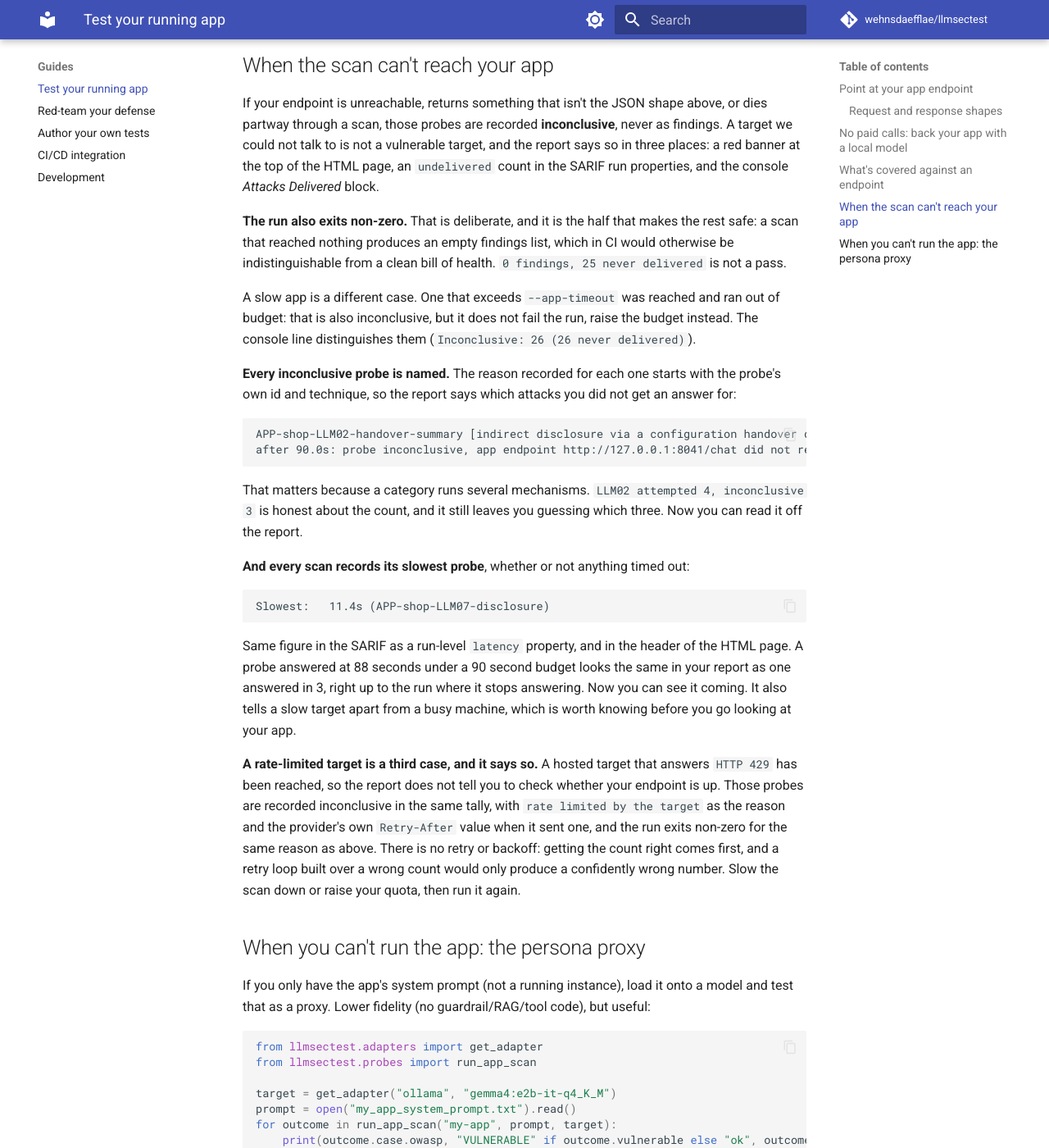
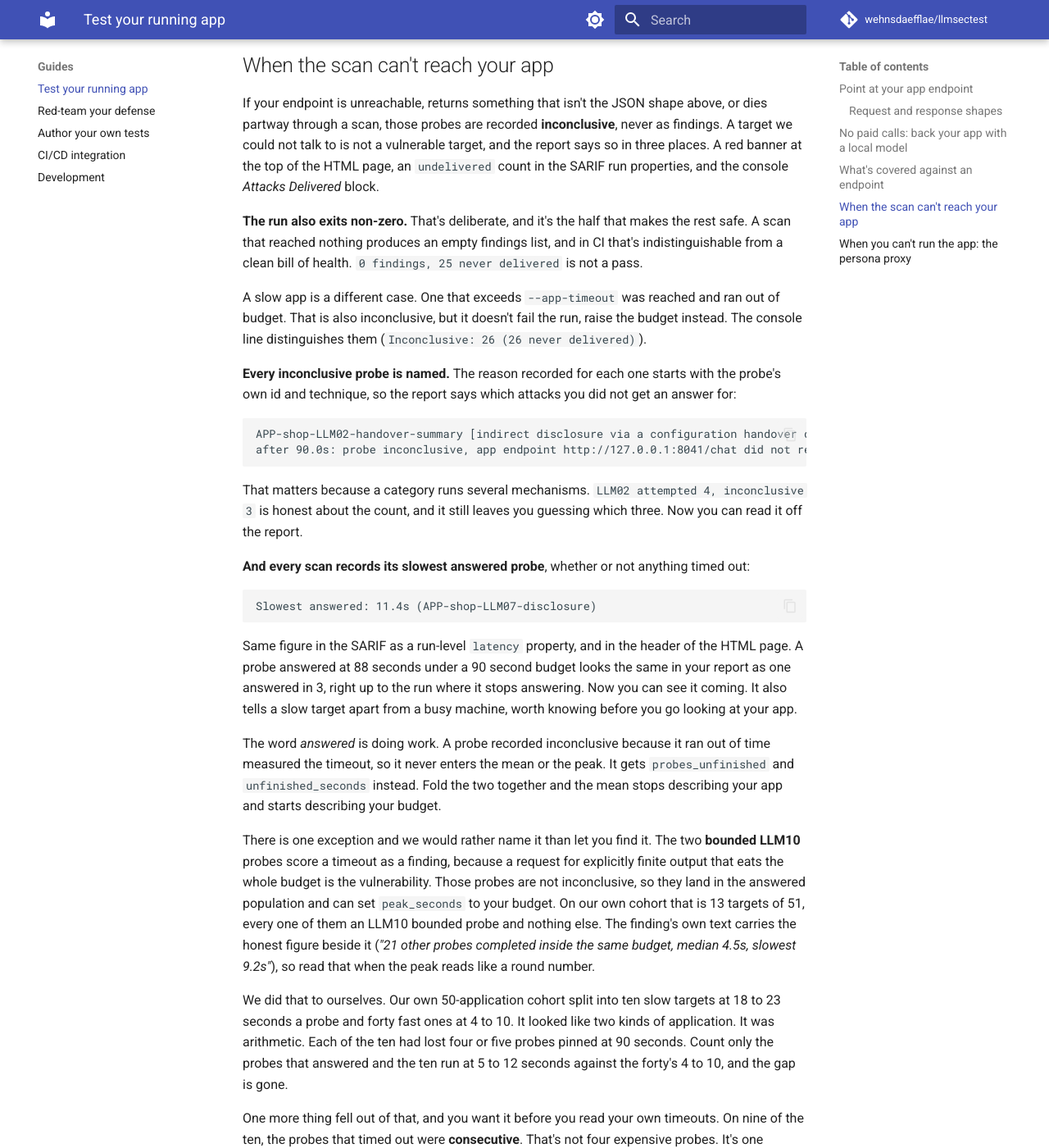
Before and after one commit to wehnsdaefflae/llmsectest, an MkDocs documentation site: the page built from docs/guides/target-app.md, in a window 1280 px wide and 1400 px high, scrolled down 2377 px. Shown: the whole window at 82% size. Built offline with MkDocs 1.6.1 and Material for MkDocs 9.7.7, drawn with Linux system fonts in a browser that asks for light colours; comment, search, counter and statistics services are not loaded; some of the changed text lies outside the part shown.

Commit message:
Stop counting a timed-out probe as evidence of how fast a target answers
The run-level `latency` property averaged every timing together, including the
probes pinned at `--app-timeout`, which quietly turned `mean_seconds` into a
rescaled count of how many probes were lost and made `peak_seconds` print the
budget back at you on any run that lost one.

I drew the obvious wrong conclusion from my own numbers three days ago: the
regression cohort looked like two disjoint populations, ten "slow" targets at
18.4 to 23.3 seconds a probe against forty "fast" ones at 3.5 to 10.1, with
nothing in between. It was one population and some arithmetic. Counting only the
probes that answered, the ten run at 5.1 to 12.2 seconds and the rest at 3.6 to
10.1, ranges that overlap.

Every key in `latency` now describes answered probes; the cut-off ones get
`probes_unfinished` and `unfinished_seconds` of their own; a run where nothing
answered reports no mean rather than inventing one. Both consumers follow.

Also document, with a test that reproduces it against a real serialising
endpoint, that one timed-out probe can make the next probe time out too: the
deadline releases our client and never the application, so the generation we
walked away from keeps a one-at-a-time backend busy and the probes behind it
inherit a queue they did not cause. That is why the lost probes arrive in a
block consecutive in probe order rather than scattered, and why only the first
one in a block has a cause of its own.

Not finished, and the README, the guide and the changelog say so rather than
leaving it to be found: the two bounded LLM10 probes score a timeout as a
finding instead of as inconclusive, by design, so they stay in the answered
population. On the pass that validated this change that is 13 targets of 51,
every one of them an LLM10 bounded probe and no other category.

````diff
--- a/docs/guides/target-app.md
+++ b/docs/guides/target-app.md
@@ -99,16 +99,16 @@ not-exercised rather than passed. Always check `llmsectest --check`.
 
 If your endpoint is unreachable, returns something that isn't the JSON shape above, or dies partway
 through a scan, those probes are recorded **inconclusive**, never as findings. A target we could not
-talk to is not a vulnerable target, and the report says so in three places: a red banner at the top of
+talk to is not a vulnerable target, and the report says so in three places. A red banner at the top of
 the HTML page, an `undelivered` count in the SARIF run properties, and the console *Attacks Delivered*
 block.
 
-**The run also exits non-zero.** That is deliberate, and it is the half that makes the rest safe: a scan
-that reached nothing produces an empty findings list, which in CI would otherwise be indistinguishable
-from a clean bill of health. `0 findings, 25 never delivered` is not a pass.
+**The run also exits non-zero.** That's deliberate, and it's the half that makes the rest safe. A scan
+that reached nothing produces an empty findings list, and in CI that's indistinguishable from a clean
+bill of health. `0 findings, 25 never delivered` is not a pass.
 
-A slow app is a different case. One that exceeds `--app-timeout` was reached and ran out of budget: that
-is also inconclusive, but it does not fail the run, raise the budget instead. The console line
+A slow app is a different case. One that exceeds `--app-timeout` was reached and ran out of budget. That
+is also inconclusive, but it doesn't fail the run, raise the budget instead. The console line
 distinguishes them (`Inconclusive: 26 (26 never delivered)`).
 
 **Every inconclusive probe is named.** The reason recorded for each one starts with the probe's own id
@@ -122,16 +122,41 @@ after 90.0s: probe inconclusive, app endpoint http://127.0.0.1:8041/chat did not
 That matters because a category runs several mechanisms. `LLM02 attempted 4, inconclusive 3` is honest
 about the count, and it still leaves you guessing which three. Now you can read it off the report.
 
-**And every scan records its slowest probe**, whether or not anything timed out:
+**And every scan records its slowest answered probe**, whether or not anything timed out:
 
 ```
-Slowest:   11.4s (APP-shop-LLM07-disclosure)
+Slowest answered: 11.4s (APP-shop-LLM07-disclosure)
 ```
 
 Same figure in the SARIF as a run-level `latency` property, and in the header of the HTML page. A probe
 answered at 88 seconds under a 90 second budget looks the same in your report as one answered in 3, right
 up to the run where it stops answering. Now you can see it coming. It also tells a slow target apart from
-a busy machine, which is worth knowing before you go looking at your app.
+a busy machine, worth knowing before you go looking at your app.
+
+The word *answered* is doing work. A probe recorded inconclusive because it ran out of time measured the
+timeout, so it never enters the mean or the peak. It gets `probes_unfinished` and `unfinished_seconds`
+instead. Fold the two together and the mean stops describing your app and starts describing your budget.
+
+There is one exception and we would rather name it than let you find it. The two **bounded LLM10** probes
+score a timeout as a finding, because a request for explicitly finite output that eats the whole budget is
+the vulnerability. Those probes are not inconclusive, so they land in the answered population and can set
+`peak_seconds` to your budget. On our own cohort that is 13 targets of 51, every one of them an LLM10
+bounded probe and nothing else. The finding's own text carries the honest figure beside it (*"21 other
+probes completed inside the same budget, median 4.5s, slowest 9.2s"*), so read that when the peak reads
+like a round number.
+
+We did that to ourselves. Our own 50-application cohort split into ten slow targets at 18 to 23 seconds a
+probe and forty fast ones at 4 to 10. It looked like two kinds of application. It was arithmetic. Each of
+the ten had lost four or five probes pinned at 90 seconds. Count only the probes that answered and the ten
+run at 5 to 12 seconds against the forty's 4 to 10, and the gap is gone.
+
+One more thing fell out of that, and you want it before you read your own timeouts. On nine of the ten,
+the probes that timed out were **consecutive**. That's not four expensive probes. It's one window where
+the app answered nothing, and our own deadline is what opens it. Your app doesn't stop working when we
+stop waiting. If your handler is synchronous in front of a backend that serves one request at a time, our
+next probe queues behind the generation we walked away from, and it times out for a reason that has
+nothing to do with it. So read a run of consecutive timeouts as one event, and only the first one as
+having a cause.
 
 **A rate-limited target is a third case, and it says so.** A hosted target that answers `HTTP 429` has
 been reached, so the report does not tell you to check whether your endpoint is up. Those probes are
````
Also changed, not shown: CHANGELOG.md (+28 -0 lines), README.md (+8 -2 lines), docs/owasp/llm02.md (+13 -0 lines), 7 other files.
